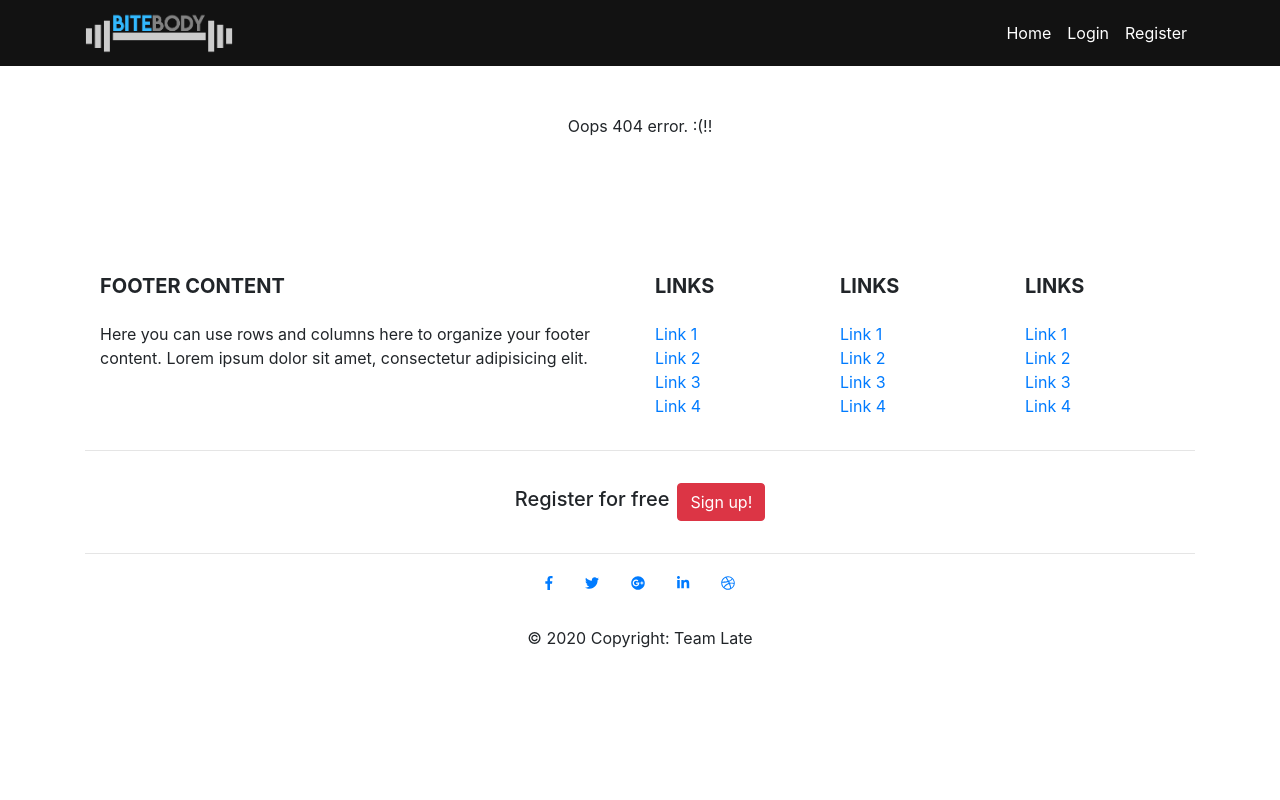
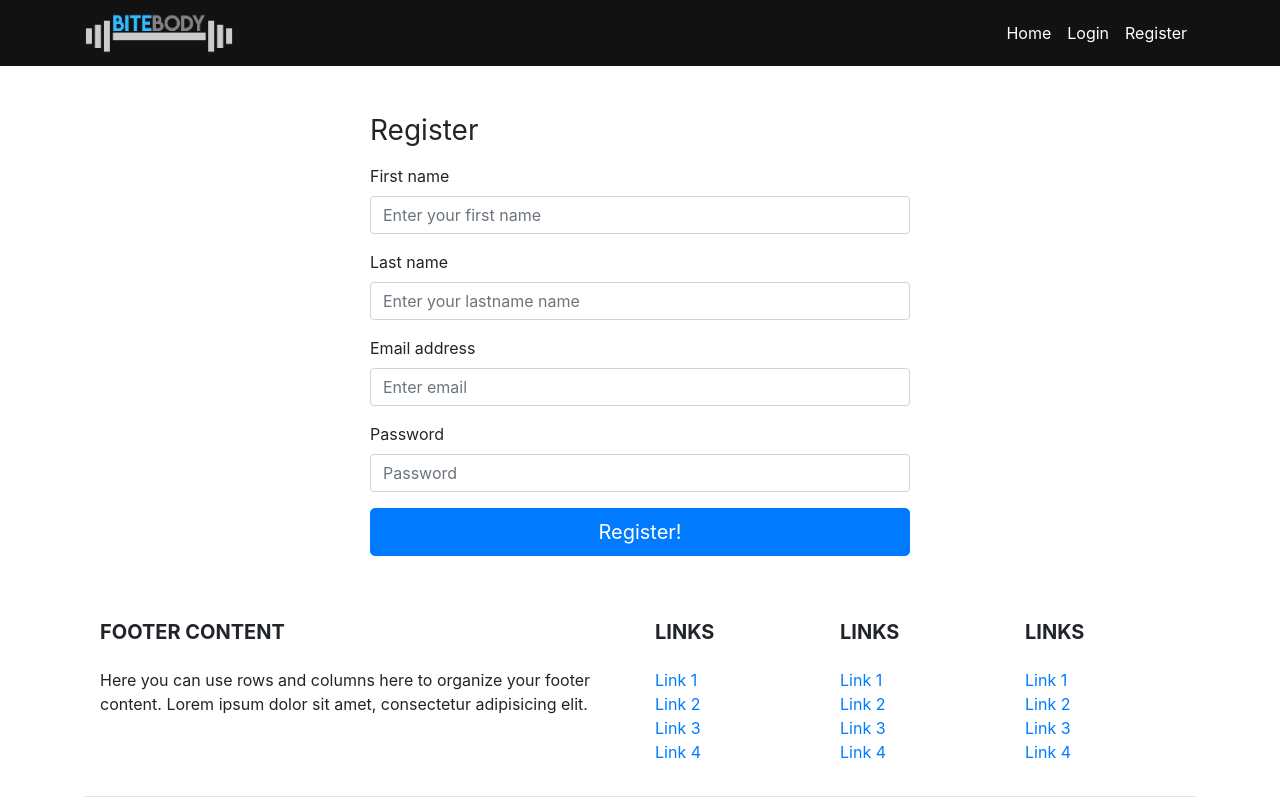
Before and after one commit to Bite-Body/bitebody-front-end, a React (Create React App) app: page /register in a window 1280 px wide. Shown: the top 800 px of the page. Built offline with nearby package versions, Linux system fonts and the light colour scheme.

Commit message:
Added register/login UI

```diff
--- a/src/App.js
+++ b/src/App.js
@@ -5,6 +5,8 @@ import Navbar from './components/Navbar'
 import Landing from './components/Landing'
 import Footer from './components/Footer'
 import FourOhFour from './components/404'
+import Login from './components/Login'
+import Register from './components/Register'
 
 class App extends Component {
   render() {
@@ -14,7 +16,8 @@ class App extends Component {
           <Navbar />
           <Switch>
             <Route exact path="/" component={Landing} />
-
+            <Route exact path="/login" component={Login} />
+            <Route exact path="/register" component={Register} />
             <Route path="*" component={FourOhFour} />
             <Redirect from="*" to="/404" />
           </Switch>
--- /dev/null
+++ b/src/components/Login.js
@@ -0,0 +1,66 @@
+import React, { Component } from 'react'
+
+
+class Login extends Component {
+  constructor() {
+    super()
+    this.state = {
+      email: '',
+      password: '',
+      errors: {}
+    }
+
+    this.onChange = this.onChange.bind(this)
+
+  }
+
+  onChange(e) {
+    this.setState({ [e.target.name]: e.target.value })
+  }
+
+
+
+  render() {
+    return (
+      <div className="container">
+        <div className="row">
+          <div className="col-md-6 mt-5 mx-auto">
+            <form noValidate onSubmit={this.onSubmit}>
+              <h1 className="h3 mb-3 font-weight-normal">Please sign in</h1>
+              <div className="form-group">
+                <label htmlFor="email">Email address</label>
+                <input
+                  type="email"
+                  className="form-control"
+                  name="email"
+                  placeholder="Enter email"
+                  value={this.state.email}
+                  onChange={this.onChange}
+                />
+              </div>
+              <div className="form-group">
+                <label htmlFor="password">Password</label>
+                <input
+                  type="password"
+                  className="form-control"
+                  name="password"
+                  placeholder="Password"
+                  value={this.state.password}
+                  onChange={this.onChange}
+                />
+              </div>
+              <button
+                type="submit"
+                className="btn btn-lg btn-primary btn-block"
+              >
+                Sign in
+              </button>
+            </form>
+          </div>
+        </div>
+      </div>
+    )
+  }
+}
+
+export default Login
--- /dev/null
+++ b/src/components/Register.js
@@ -0,0 +1,89 @@
+import React, { Component } from 'react'
+
+
+class Register extends Component {
+  constructor() {
+    super()
+    this.state = {
+      first_name: '',
+      last_name: '',
+      email: '',
+      password: '',
+      errors: {}
+    }
+
+    this.onChange = this.onChange.bind(this)
+
+  }
+
+  onChange(e) {
+    this.setState({ [e.target.name]: e.target.value })
+  }
+
+
+  render() {
+    return (
+      <div className="container">
+        <div className="row">
+          <div className="col-md-6 mt-5 mx-auto">
+            <form noValidate onSubmit={this.onSubmit}>
+              <h1 className="h3 mb-3 font-weight-normal">Register</h1>
+              <div className="form-group">
+                <label htmlFor="name">First name</label>
+                <input
+                  type="text"
+                  className="form-control"
+                  name="first_name"
+                  placeholder="Enter your first name"
+                  value={this.state.first_name}
+                  onChange={this.onChange}
+                />
+              </div>
+              <div className="form-group">
+                <label htmlFor="name">Last name</label>
+                <input
+                  type="text"
+                  className="form-control"
+                  name="last_name"
+                  placeholder="Enter your lastname name"
+                  value={this.state.last_name}
+                  onChange={this.onChange}
+                />
+              </div>
+              <div className="form-group">
+                <label htmlFor="email">Email address</label>
+                <input
+                  type="email"
+                  className="form-control"
+                  name="email"
+                  placeholder="Enter email"
+                  value={this.state.email}
+                  onChange={this.onChange}
+                />
+              </div>
+              <div className="form-group">
+                <label htmlFor="password">Password</label>
+                <input
+                  type="password"
+                  className="form-control"
+                  name="password"
+                  placeholder="Password"
+                  value={this.state.password}
+                  onChange={this.onChange}
+                />
+              </div>
+              <button
+                type="submit"
+                className="btn btn-lg btn-primary btn-block"
+              >
+                Register!
+              </button>
+            </form>
+          </div>
+        </div>
+      </div>
+    )
+  }
+}
+
+export default Register
```
